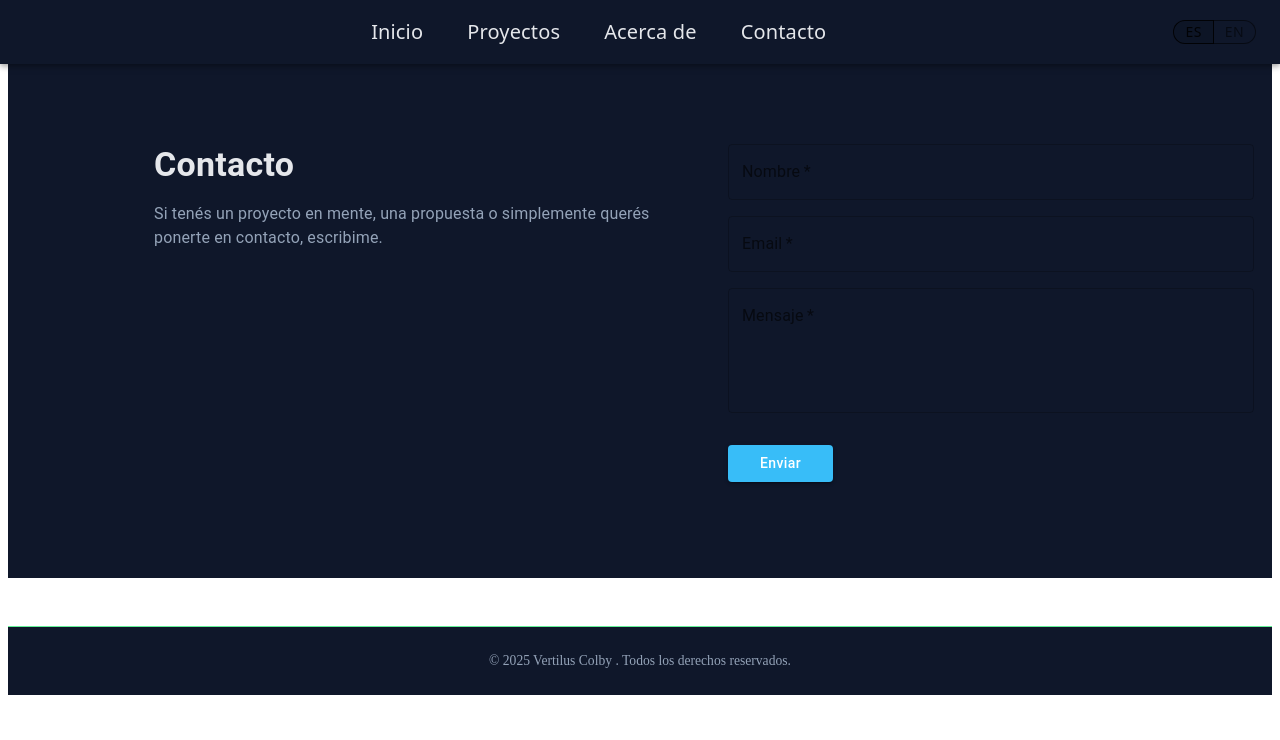
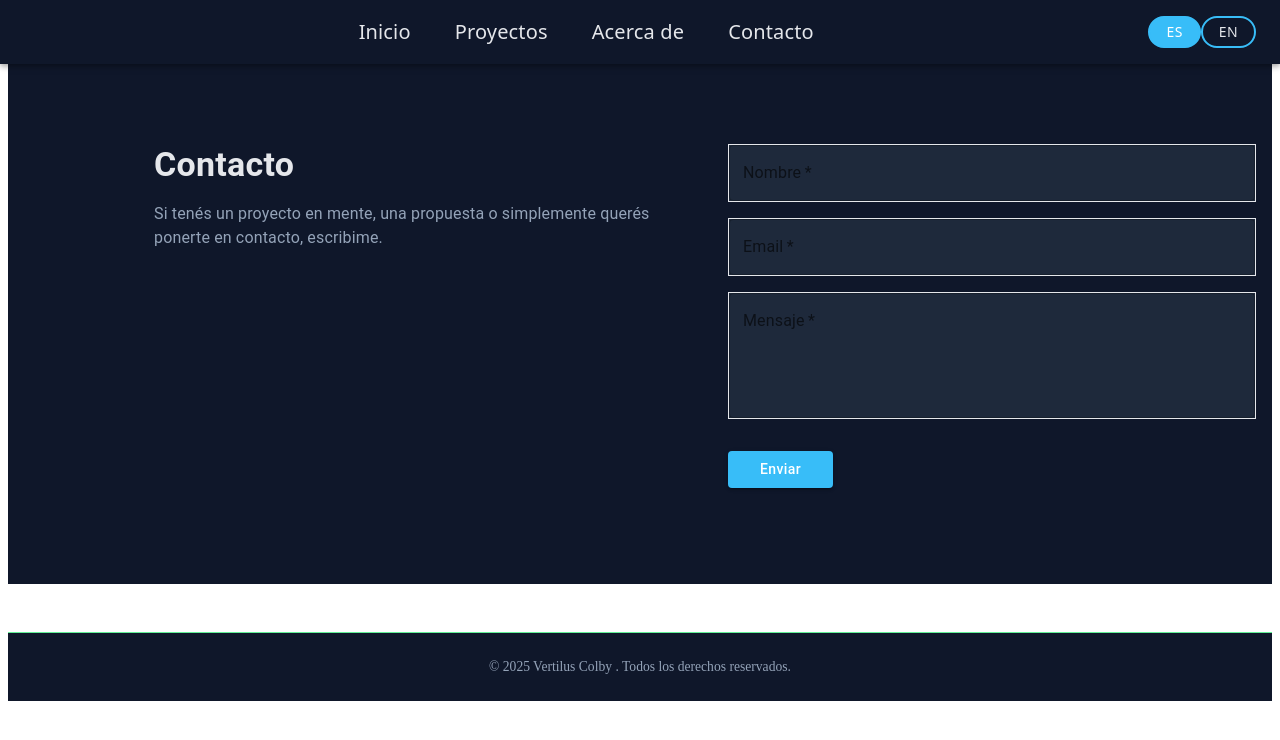
Before and after one commit to cvertilus/PortfolioProject, a React (Vite) app: page /contact in a window 1280 px wide. Shown: the top 740 px of the page. Built offline with nearby package versions, Linux system fonts and the light colour scheme; some icons are missing.

Commit message:
solucionando el problema del drawer y de las idiomas

```diff
--- a/src/component/contact/ContactSection.jsx
+++ b/src/component/contact/ContactSection.jsx
@@ -170,16 +170,27 @@ export default function ContactSection() {
                         <TextField
                             label={t("contact.form.name")}
                             name='name'
-                            fullWidth
+                            sx={{
+                                width: "100%",
+                                color: "var(--text)",
+                                border: "1px solid var(--text)",
+                                backgroundColor: "var(--Surface)"
+                            }}
                             required
                             variant="outlined"
+
                         />
 
                         <TextField
                             label={t("contact.form.email")}
                             type="email"
                             name="email"
-                            fullWidth
+                            sx={{
+                                width: "100%",
+                                color: "var(--text)",
+                                border: "1px solid var(--text)",
+                                backgroundColor: "var(--Surface)"
+                            }}
                             required
                         />
 
@@ -188,8 +199,13 @@ export default function ContactSection() {
                             name='message'
                             multiline
                             rows={4}
-                            fullWidth
                             required
+                            sx={{
+                                width: "100%",
+                                color: "var(--text)",
+                                border: "1px solid var(--text)",
+                                backgroundColor: "var(--Surface)"
+                            }}
                         />
 
                         <Button
@@ -219,22 +235,7 @@ export default function ContactSection() {
                     </Box>
                 </Box>
             </Box>
-            <Snackbar
-                open={snackbar.open}
-                autoHideDuration={4000}
-                onClose={handleSnackbarClose}
-                anchorOrigin={{ vertical: "bottom", horizontal: "center" }}
-            >
-                <MuiAlert
-                    onClose={handleSnackbarClose}
-                    severity={snackbar.severity}
-                    elevation={6}
-                    variant="filled"
-                    sx={{ width: "100%" }}
-                >
-                    {snackbar.message}
-                </MuiAlert>
-            </Snackbar>
+
 
             <Box
                 sx={{
@@ -255,8 +256,22 @@ export default function ContactSection() {
             >
                 © {new Date().getFullYear()} Vertilus Colby . {t("contact.footer")}.
             </Box>
-
-
+            <Snackbar
+                open={snackbar.open}
+                autoHideDuration={4000}
+                onClose={handleSnackbarClose}
+                anchorOrigin={{ vertical: "bottom", horizontal: "center" }}
+            >
+                <MuiAlert
+                    onClose={handleSnackbarClose}
+                    severity={snackbar.severity}
+                    elevation={6}
+                    variant="filled"
+                    sx={{ width: "100%" }}
+                >
+                    {snackbar.message}
+                </MuiAlert>
+            </Snackbar>
 
         </>
     )
--- a/src/component/navbar/NavbarComponent.jsx
+++ b/src/component/navbar/NavbarComponent.jsx
@@ -1,4 +1,4 @@
-import { AppBar, useMediaQuery, Toolbar, Typography, Button, Box, Drawer, ToggleButtonGroup, ToggleButton} from '@mui/material';
+import { AppBar, useMediaQuery, Toolbar, Typography, Button, Box, Drawer, ToggleButtonGroup, ToggleButton } from '@mui/material';
 import React from 'react'
 import { useTranslation } from 'react-i18next'
 import { useTheme } from '@mui/material/styles';
@@ -37,10 +37,11 @@ export default function NavbarComponent() {
 
     const DrawerMenu = (
         <Box
-            sx={{ width: 250 }}
+            sx={{ width: 250 , backgroundColor: 'var(--background)', height: '100%'}}
             role="presentation"
             onClick={toggleDrawer(false)}
             onKeyDown={toggleDrawer(false)}
+
         >
             {menuItems.map((item, index) => (
                 <Typography
@@ -56,6 +57,7 @@ export default function NavbarComponent() {
                         cursor: 'pointer',
                         color: 'var(--text)',
                         textDecoration: 'none',
+                        backgroundColor: 'var(--background)',
 
                         '&::after': {
                             content: '""',
@@ -149,12 +151,47 @@ export default function NavbarComponent() {
                                             onChange={handleChange}
                                             aria-label="Language selection"
                                             sx={{
-                                                height: "20px",
-                                                fontFamily: "var(--font-family)",
+                                                height: "32px", // Aumentado un poco para que el borde y padding respiren
+                                                gap: "0px",     // Espaciado entre botones si lo deseas
+                                                "& .MuiToggleButtonGroup-grouped": {
+                                                    border: "none", // Quitamos el borde por defecto del grupo
+                                                    "&:not(:first-of-type)": {
+                                                        marginLeft: 0,
+                                                        borderLeft: "none",
+                                                    },
+                                                },
                                             }}
                                         >
-                                            <ToggleButton value="es" sx={{ borderRadius: "35px", borderColor: "var(--primary)" }}>ES</ToggleButton>
-                                            <ToggleButton value="en" sx={{ borderRadius: "35px", borderColor: "var(--primary)" }}>EN</ToggleButton>
+                                            {["es", "en"].map((lang) => (
+                                                <ToggleButton
+                                                    key={lang}
+                                                    value={lang}
+                                                    sx={{
+                                                        borderRadius: "25px !important", // !important asegura que MUI no lo sobreescriba
+                                                        fontFamily: "var(--font-family)",
+                                                        textTransform: "uppercase",
+                                                        px: 2,
+
+                                                        // ESTADO POR DEFECTO (Inactivo)
+                                                        color: "var(--text)",
+                                                        border: "2px solid var(--Primary) !important",
+                                                        backgroundColor: "transparent",
+
+                                                        // ESTADO ACTIVO (Seleccionado)
+                                                        "&.Mui-selected": {
+                                                            backgroundColor: "var(--Primary) !important",
+                                                            color: "white", // O el color de texto que prefieras para contraste
+                                                            border: "2px solid var(--Primary) !important",
+                                                            "&:hover": {
+                                                                backgroundColor: "var(--Primary)",
+                                                                opacity: 0.9,
+                                                            },
+                                                        },
+                                                    }}
+                                                >
+                                                    {lang}
+                                                </ToggleButton>
+                                            ))}
                                         </ToggleButtonGroup>
                                     </Box>
                                 </Box>
@@ -217,13 +254,47 @@ export default function NavbarComponent() {
                                         onChange={handleChange}
                                         aria-label="Language selection"
                                         sx={{
-                                            height: "20px",
-                                            fontFamily: "var(--font-family)",
+                                            height: "32px", // Aumentado un poco para que el borde y padding respiren
+                                            gap: "0px",     // Espaciado entre botones si lo deseas
+                                            "& .MuiToggleButtonGroup-grouped": {
+                                                border: "none", // Quitamos el borde por defecto del grupo
+                                                "&:not(:first-of-type)": {
+                                                    marginLeft: 0,
+                                                    borderLeft: "none",
+                                                },
+                                            },
                                         }}
+                                    >
+                                        {["es", "en"].map((lang) => (
+                                            <ToggleButton
+                                                key={lang}
+                                                value={lang}
+                                                sx={{
+                                                    borderRadius: "25px !important", // !important asegura que MUI no lo sobreescriba
+                                                    fontFamily: "var(--font-family)",
+                                                    textTransform: "uppercase",
+                                                    px: 2,
 
-                                    >
-                                        <ToggleButton value="es" sx={{ borderRadius: "25px", borderColor: "var(--primary)", fontFamily: "var(--font-family)" }}>ES </ToggleButton>
-                                        <ToggleButton value="en" sx={{ borderRadius: "25px", borderColor: "var(--primary)", fontFamily: "var(--font-family)" }}>EN</ToggleButton>
+                                                    // ESTADO POR DEFECTO (Inactivo)
+                                                    color: "var(--text)",
+                                                    border: "2px solid var(--Primary) !important",
+                                                    backgroundColor: "transparent",
+
+                                                    // ESTADO ACTIVO (Seleccionado)
+                                                    "&.Mui-selected": {
+                                                        backgroundColor: "var(--Primary) !important",
+                                                        color: "white", // O el color de texto que prefieras para contraste
+                                                        border: "2px solid var(--Primary) !important",
+                                                        "&:hover": {
+                                                            backgroundColor: "var(--Primary)",
+                                                            opacity: 0.9,
+                                                        },
+                                                    },
+                                                }}
+                                            >
+                                                {lang}
+                                            </ToggleButton>
+                                        ))}
                                     </ToggleButtonGroup>
                                 </Box>
 
```
